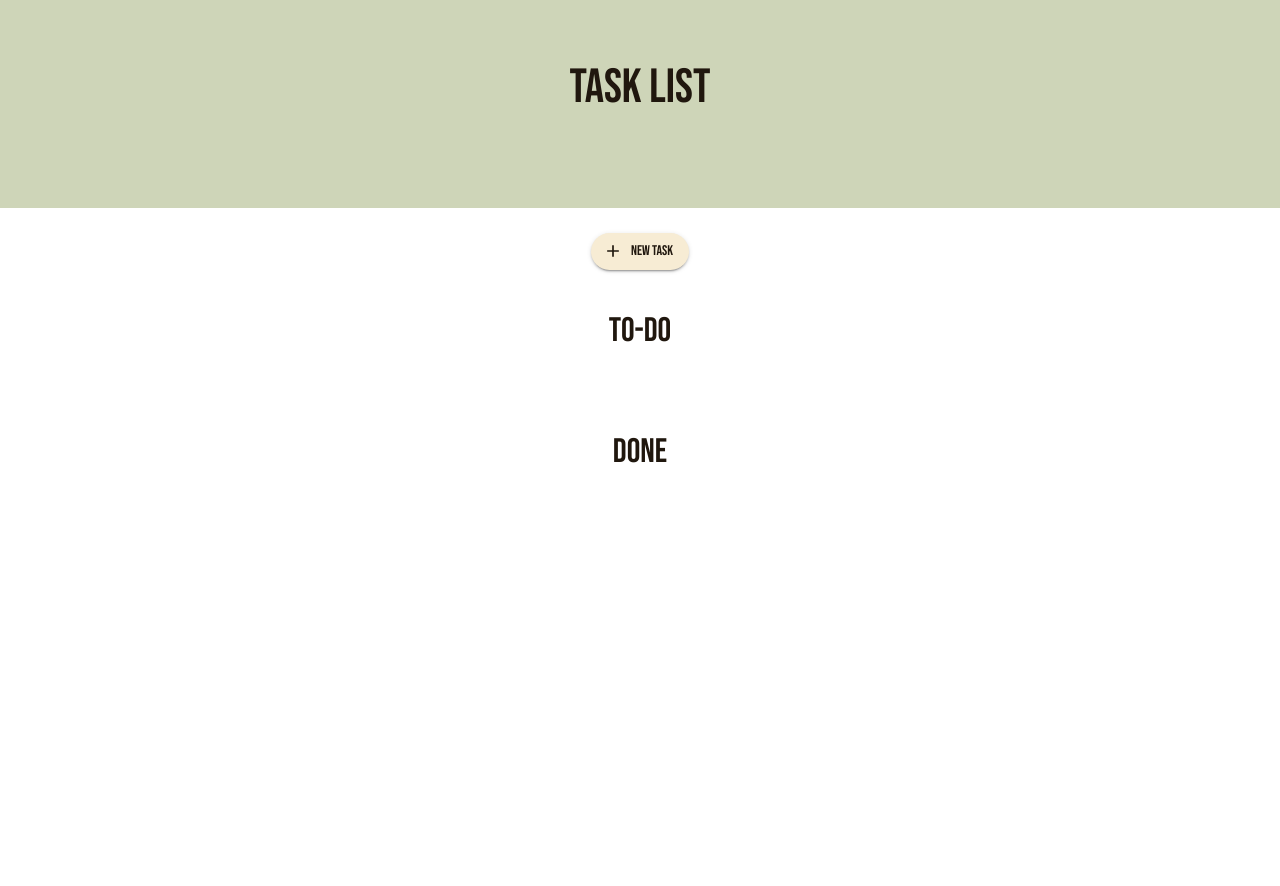
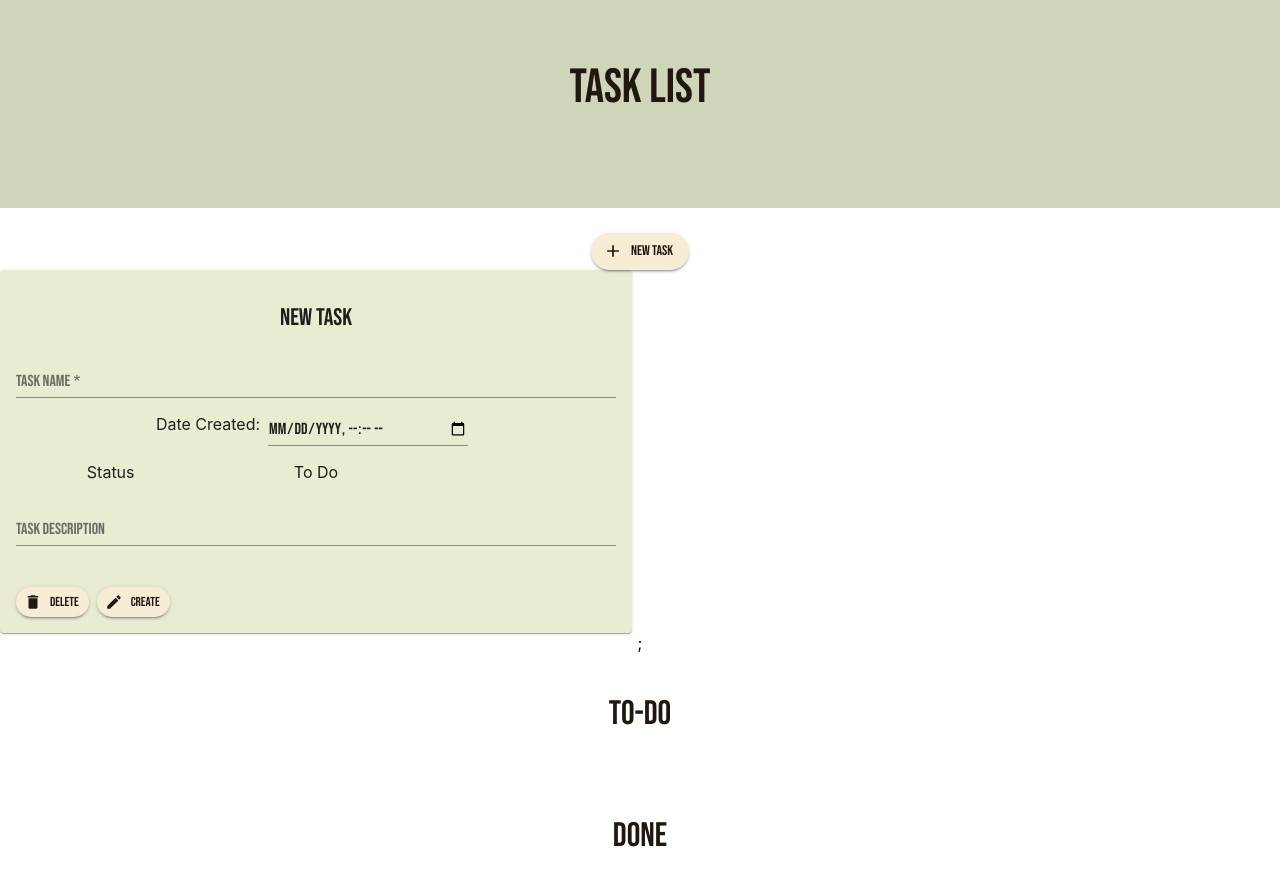
Before and after one commit to 2021-IBM-Accelerate-SW-Track/lab-1-team-49, a React (Create React App) app: page / in a window 1280 px wide. Both pictures are taken after a click on the button "NEW TASK". Shown: the top 886 px of the page. Before the commit the page ends 800 px from the top, so only its background shows below. Built offline with nearby package versions, Linux system fonts and the light colour scheme.

Commit message:
Separated Created Task and New Task Components & Added Clicking Button Functionality for New Task

```diff
--- a/package.json
+++ b/package.json
@@ -3,12 +3,15 @@
   "version": "0.1.0",
   "private": true,
   "dependencies": {
+    "@date-io/date-fns": "^2.10.11",
     "@material-ui/core": "^4.11.4",
     "@material-ui/icons": "^4.11.2",
+    "@material-ui/pickers": "^3.3.10",
     "@testing-library/jest-dom": "^5.12.0",
     "@testing-library/react": "^11.2.6",
     "@testing-library/user-event": "^12.8.3",
     "axios": "^0.21.1",
+    "date-fns": "^2.22.1",
     "react": "^17.0.2",
     "react-dom": "^17.0.2",
     "react-scripts": "4.0.3",
--- a/src/App.js
+++ b/src/App.js
@@ -1,5 +1,6 @@
 import Main from "./component/main"
-import Task from "./component/task"
+import NewTask from "./component/newTask"
+import CurrentTask from './component/currentTask'
 import './App.css';
 import { createMuiTheme } from '@material-ui/core/styles';
 import { ThemeProvider } from '@material-ui/styles';
@@ -20,7 +21,8 @@ function App() {
     <div className="App">
     <Main/>
     </div>
-    {/* <Task /> */}
+    {/* <NewTask /> */}
+    {/* <CurrentTask /> */}
     </ThemeProvider>
   );
 }
--- /dev/null
+++ b/src/component/currentTask/index.js
@@ -0,0 +1,115 @@
+import React, {useEffect, useState} from "react";
+import axios from 'axios'
+import { makeStyles } from '@material-ui/core/styles';
+import Paper from '@material-ui/core/Paper';
+import Grid from '@material-ui/core/Grid';
+import TextField from '@material-ui/core/TextField'
+import Button from '@material-ui/core/Button'
+import Card from '@material-ui/core/Card'
+import { CardActions, CardHeader } from "@material-ui/core";
+import DoneIcon from '@material-ui/icons/Done';
+import DeleteIcon from '@material-ui/icons/Delete';
+import CreateIcon from '@material-ui/icons/Create';
+
+const CurrentTask = () => {
+  // CSS styles
+  const useStyles = makeStyles(theme => ({
+    paper: {
+      backgroundColor: "#e9ecd1",
+      maxWidth: 600,
+    },
+    button: {
+      backgroundColor: "#f7ecd4",
+      color: "#20170E",
+      borderRadius: "25px",
+      marginTop: "25px",
+      '&:hover': {
+        backgroundColor: '#cfa986',
+        color: '#20170E',
+      }
+    },
+  }));
+
+  const classes = useStyles();
+
+  // Render new task
+  return (
+    <Card style={{ padding: 16 }} className={classes.paper}>
+      <CardHeader action={
+        <Button
+        className={classes.button}
+        variant="contained"
+        size="small"
+        startIcon={<DoneIcon />}
+      >
+        Completed
+      </Button>
+      }
+      title="New Task"
+      />
+      <Grid
+        container
+        alignItems="flex-start"
+        spacing={2}
+      >
+        <Grid item xs={12}>
+          <TextField
+            fullWidth
+            required
+            type="text"
+            label="Task Name"
+          />
+        </Grid>
+        <Grid item xs={12}>
+          Date Created:
+
+        </Grid>
+        <Grid item xs={12}>
+          <Grid
+          container
+          alignItems="flex-start"
+          spacing={2}
+          >
+            <Grid item xs={4}>
+              Status
+            </Grid>
+            <Grid item xs={4}>
+              To Do
+            </Grid>
+          </Grid>
+        </Grid>
+        <Grid item xs={12}>
+          <TextField
+          fullWidth
+          type="text"
+          label="Task Description"
+        />
+        </Grid>
+        <CardActions>
+        <Grid item xs={6}>
+          <Button
+          className={classes.button}
+          variant="contained"
+          size="small"
+          startIcon={<DeleteIcon />}
+          >
+            Delete
+          </Button>
+        </Grid>
+        <Grid item xs={6}>
+          <Button
+            className={classes.button}
+            variant="contained"
+            size="small"
+            startIcon={<CreateIcon />}
+            >
+              Update
+            </Button>
+        </Grid>
+        </CardActions>
+      </Grid>
+    </Card>
+  )
+}
+
+export default CurrentTask
--- a/src/component/main/index.js
+++ b/src/component/main/index.js
@@ -1,15 +1,15 @@
 import Typography from '@material-ui/core/Typography';
 import React from "react";
-import { makeStyles } from '@material-ui/core/styles';
+import { withStyles } from '@material-ui/core/styles';
 import Box from '@material-ui/core/Box';
 import Button from '@material-ui/core/Button';
 import AddIcon from '@material-ui/icons/Add';
 import Divider from '@material-ui/core/Divider';
 import Grid from '@material-ui/core/Grid';
+import NewTask from '../newTask'
 
-const Main = () => {
 // CSS styles
-  const useStyles = makeStyles(theme => ({
+const styles = theme => ({
   header: {
     width: '100%',
     height: '26vh',
@@ -30,13 +30,29 @@ const Main = () => {
       color: '#20170E',
     }
   },
-  }));
+});
 
-  const classes = useStyles();
+
+
+class Main extends React.Component {
+  // Overlay
+  constructor(props) {
+    super(props);
+    this.state = {
+      show: false
+    };
+    this.handleClick = this.handleClick.bind(this);
+  }
+
+  handleClick = () => {
+    this.setState({ show: true });
+  };
 
   // Render main portion of task list
-
-    return (
+    render() {
+      const { show } = this.state;
+      const { classes } = this.props;
+      return(
         <section className={classes.header}>
         <Box
           height="100%"
@@ -60,9 +76,11 @@ const Main = () => {
               variant="contained"
               size="medium"
               startIcon={<AddIcon />}
+              onClick={() => this.handleClick(true)}
             >
                 New Task
             </Button>
+            {show === true ? <NewTask /> : "none"};
           </Grid>
           <Grid item xs={12}>
             <Grid
@@ -87,9 +105,8 @@ const Main = () => {
           <Divider orientation="vertical" flexItem />
         </Grid>
       </section>
-
-
-    );
+      )
+    }
 }
 
-export default Main
+export default withStyles(styles)(Main)
--- a/src/component/task/index.js
+++ b/src/component/newTask/index.js
@@ -11,7 +11,7 @@ import DoneIcon from '@material-ui/icons/Done';
 import DeleteIcon from '@material-ui/icons/Delete';
 import CreateIcon from '@material-ui/icons/Create';
 
-const Task = () => {
+const NewTask = () => {
   // CSS styles
   const useStyles = makeStyles(theme => ({
     paper: {
@@ -27,43 +27,21 @@ const Task = () => {
         backgroundColor: '#cfa986',
         color: '#20170E',
       }
+    },
+    textField: {
+      marginLeft: theme.spacing(1),
+      marginRight: theme.spacing(1),
+      width: 200,
     }
   }));
 
   const classes = useStyles();
 
-  // Third-party API for getting current time and date I WISH THIS WOULD WORK LMAO
-  const [time, setTime] = useState(loadTime);
-
-  async function loadTime() {
-    const time = await axios({
-      method: 'get',
-      url: 'https://market.mashape.com/parsify/format#time'
-    });
-    const getTime = time.data.formatted.handTime;
-
-    setTime({
-      timeAndDate: getTime
-    });
-  }
-
-  useEffect(() => {
-    loadTime();
-  }, []);
-
   // Render new task
   return (
-    <Card style={{ padding: 16 }} className={classes.paper}>
-      <CardHeader action={
-        <Button
-        className={classes.button}
-        variant="contained"
-        size="small"
-        startIcon={<DoneIcon />}
-      >
-        Completed
-      </Button>
-      }
+    <Card style={{ padding: 16 }} className={(classes.paper)}>
+      <CardHeader
+      title="New Task"
       />
       <Grid
         container
@@ -80,7 +58,14 @@ const Task = () => {
         </Grid>
         <Grid item xs={12}>
           Date Created:
-          {time.timeAndDate}
+          <TextField
+            id="datetime-local"
+            type="datetime-local"
+            className={classes.textField}
+            InputLabelProps={{
+              shrink: true,
+            }}
+          />
         </Grid>
         <Grid item xs={12}>
           <Grid
@@ -130,4 +115,4 @@ const Task = () => {
   )
 }
 
-export default Task
+export default NewTask
```
Lines whose indentation alone changed are shown as unchanged.
